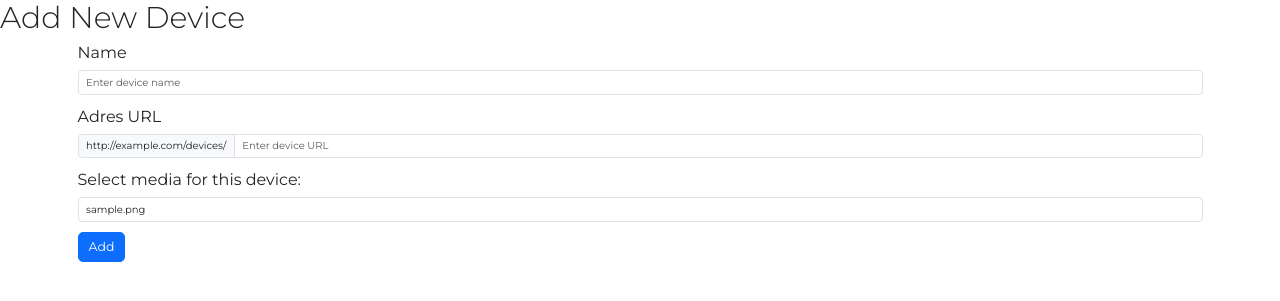
After one commit to MaxPolak04/tab_view, a Flask app: page /devices/new in a window 1280 px wide. The commit adds this page. Shown: the top 301 px of the page. Run offline with Flask 3, Linux system fonts and the light colour scheme; a user stored in the database is signed in; tables that the repository leaves empty hold one stand-in row (values such as "Sample post"); some libraries are stand-ins or nearby versions.

Commit message:
Finish foundation of addding devices

```diff
--- a/tab_view/__init__.py
+++ b/tab_view/__init__.py
@@ -38,16 +38,20 @@ def create_app():
 
 
     from .auth import auth_bp
+    from .devices import devices_bp
+    from .media import media_bp
     from .errors import errors_bp
 
 
     app.register_blueprint(auth_bp, url_prefix='/auth')
-    app.register_blueprint(auth_bp, url_prefix='/error')
+    app.register_blueprint(devices_bp, url_prefix='/devices')
+    app.register_blueprint(media_bp, url_prefix='/media')
+    # app.register_blueprint(errors_bp, url_prefix='/error')
 
 
     @app.route('/')
     def index():
-        return redirect(url_for('')) # TODO: Fill this
+        return redirect(url_for('devices.get_all_devices')) # TODO: Check This
 
 
     with app.app_context():
--- a/tab_view/auth/forms.py
+++ b/tab_view/auth/forms.py
@@ -1,6 +1,6 @@
 from flask_wtf import FlaskForm
-from wtforms import StringField, PasswordField, SubmitField, EmailField, BooleanField
-from wtforms.validators import DataRequired, Length, Email, EqualTo, Regexp
+from wtforms import PasswordField, SubmitField, BooleanField
+from wtforms.validators import DataRequired
 
 
 class SignInForm(FlaskForm):
--- a/tab_view/auth/routes.py
+++ b/tab_view/auth/routes.py
@@ -14,7 +14,7 @@ def signin():
     if form.validate_on_submit():
         password = form.password.data
         remember_me = form.remember_me.data
-        user = User.query.filter_by(username='Admin').first()
+        user = User.query.filter_by(username='admin').first()
 
         if not user:
             flash('User not found!', 'danger')
@@ -34,5 +34,5 @@ def signin():
         db.session.commit()
 
         flash('Logged in successfully!', 'success')
-        return redirect(url_for('tasks.get_all_tasks'))
-    return render_template('signin.html', form=form)
+        return redirect(url_for('devices.get_all_devices'))
+    return render_template('sign-in.html', form=form)
--- /dev/null
+++ b/tab_view/devices/__init__.py
@@ -0,0 +1,6 @@
+from flask import Blueprint
+
+
+devices_bp = Blueprint('devices', __name__)
+
+from . import routes
--- /dev/null
+++ b/tab_view/devices/forms.py
@@ -0,0 +1,20 @@
+from flask_wtf import FlaskForm
+from wtforms import StringField, PasswordField, SubmitField, EmailField, BooleanField, SelectField
+from wtforms.validators import DataRequired, Length, Email, EqualTo, Regexp, ValidationError
+from tab_view.models import Device
+
+
+class NewDevice(FlaskForm):
+    name = StringField('Name', validators=[DataRequired(), Length(max=50)])
+    device_url = StringField('Adres URL', validators=[DataRequired()])
+    media_id = SelectField('Select media for this device:', coerce=int, validators=[
+        DataRequired(),
+        Regexp(
+            r'^[a-zA-Z0-9_-]+$',
+            message='The URL can only contain letters, numbers, hyphens, and underscores.'
+        )])
+    submit = SubmitField('Add')
+
+    def validate_device_url(self, field):
+        if Device.query.filter_by(device_url=field.data).first():
+            raise ValidationError('This URL is already in use by another device.')
--- /dev/null
+++ b/tab_view/devices/routes.py
@@ -0,0 +1,58 @@
+from . import devices_bp
+from tab_view import db
+from tab_view.models import Device, Media
+from .forms import NewDevice
+from flask import request, render_template, flash, redirect, url_for
+from flask_login import login_required
+
+
+@devices_bp.route('/', methods=['GET'])
+@login_required
+def get_all_devices():
+    # pagination
+    page = request.args.get('page', 1, type=int)
+    per_page = 10
+    pagination = Device.query \
+        .order_by(Device.id) \
+        .paginate(page=page, per_page=per_page)
+
+    devices = pagination.items
+    return render_template('devices.html',
+                           devices=devices,
+                           pagination=pagination)
+
+
+@devices_bp.route('/<device_url>')
+def show_device(device_url):
+    device = Media.query.filter_by(device_url=f'devices/{device_url}').first_or_404()
+    media = device.media
+    return render_template('devices/display.html', media=media)
+
+
+@devices_bp.route('/new', methods=['GET', 'POST'])
+@login_required
+def create_device():
+    form = NewDevice()
+    form.media_id.choices = [(media.id, media.filename) for media in Media.query.all()]
+
+    if form.validate_on_submit():
+        name = form.name.data
+        device_url = form.device_url.data
+        media_id = form.media.data
+
+        new_device = Device(name=name, device_url=device_url, media_id=media_id)
+        db.session.add(new_device)
+        db.session.commit()
+        flash('Device added successfully!', 'success')
+        return redirect(url_for('devices.get_all_devices'))
+    return render_template('new-device.html', form=form)
+
+
+@devices_bp.route('/update/<device_url>', methods=['GET', 'POST'])
+def update_device(device_url):
+    pass
+
+
+@devices_bp.route('/delete/<device_url>')
+def delete_device(device_url):
+    pass
--- /dev/null
+++ b/tab_view/media/__init__.py
@@ -0,0 +1,6 @@
+from flask import Blueprint
+
+
+media_bp = Blueprint('media', __name__)
+
+from . import routes
--- a/tab_view/templates/base.html
+++ b/tab_view/templates/base.html
@@ -23,7 +23,7 @@
 </head>
 <body>
     <main>
-        <div class="wraper messages">
+        <div class="container messages">
             {{ show_all_flashed_messages() }}
         </div>
 
--- /dev/null
+++ b/tab_view/templates/new-device.html
@@ -0,0 +1,41 @@
+{% extends 'base.html' %}
+
+
+
+{% block title %}Add New Device{% endblock %}
+
+
+
+{% block content %}
+    <h1 class="main-heading display-5">Add New Device</h1>
+    <div class="container">
+        <form action="{{ url_for('devices.create_device') }}" class="form" method="POST" enctype="multipart/form-data">
+            {{ form.hidden_tag() }}
+            <div class="mb-3">
+                {{ form.name.label(class="form-label") }}
+                {{ form.name(class="form-control", placeholder="Enter device name") }}
+                {% for error in form.name.error %}
+                    <div class="text-danger">{{ error }}</div>
+                {% endfor %}
+            </div>
+            <div class="mb-3">
+                {{ form.device_url.label(class="form-label") }}
+                <div class="input-group">
+                    <span class="input-group-text" id="basic-addon3">http://example.com/devices/</span>
+                    {{ form.device_url(class="form-control", placeholder="Enter device URL", **{"aria-describedby": "basic-addon3 basic-addon4"}) }}
+                </div>
+                {% for error in form.device_url.errors %}
+                    <div class="text-danger">{{ error }}</div>
+                {% endfor %}
+            </div>
+            <div class="mb-3">
+                {{ form.media_id.label(class="form-label") }}
+                {{ form.media_id(class="form-control") }}
+                {% for error in form.media_id.errors %}
+                    <div class="text-danger">{{ error }}</div>
+                {% endfor %}
+            </div>
+            {{ form.submit(class="btn btn-primary btn-lg") }}
+        </form>
+    </div>
+{% endblock %}
--- a/tab_view/utils.py
+++ b/tab_view/utils.py
@@ -18,3 +18,8 @@ def wait_for_db(app):
 
 def str_to_bool(value):
     return str(value).lower() in ('true', '1', 'yes')
+
+
+def detect_type(filename):
+    ext = filename.rsplit('.', 1)[-1].lower()
+    return 'image' if ext in ['jpg', 'jpeg', 'png'] else 'video'
```
Also changed, not shown: migrations/versions/d39d88c75102_add_device_url_to_device.py (added, +48 -0 lines), tab_view/media/forms.py (added, +9 -0 lines), tab_view/media/routes.py (added, +27 -0 lines), tab_view/models.py (+10 -1 lines), tab_view/templates/default.html (+12 -14 lines), tab_view/templates/devices.html (added, +51 -0 lines), tab_view/templates/devices/display.html (added, +17 -0 lines), tab_view/templates/index.html (deleted, +0 -19 lines), tab_view/templates/new-media.html (added, +24 -0 lines), tab_view/templates/sign-in.html (+4 -4 lines).
